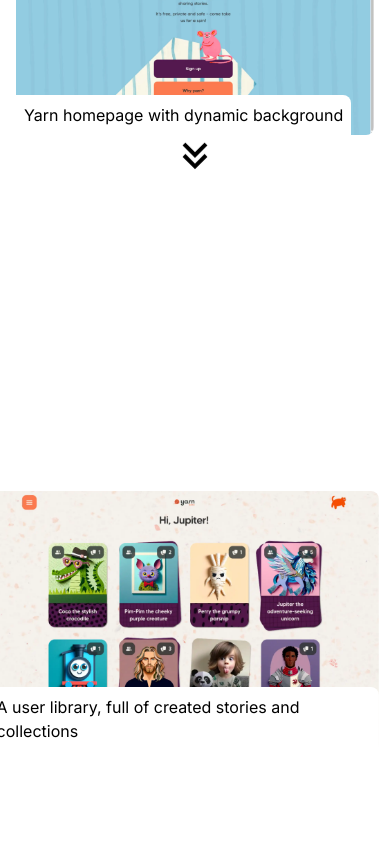
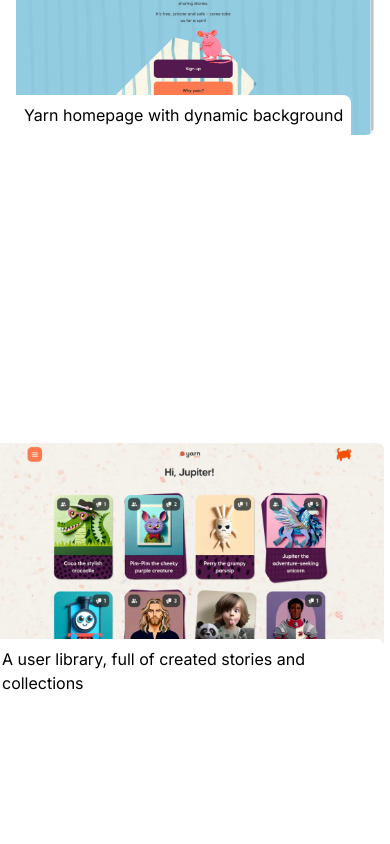
Before and after one commit to Peafield/peafield-dev, a Next.js app: page /portfolio in a window 390 px wide. Shown: the part 980-1824 px from the top of the page. Built offline with nearby package versions, Linux system fonts and the light colour scheme.

Commit message:
Refactor Portfolio and PortfolioCarousel components for improved conditional rendering and layout handling; optimize ScrollToBottom visibility and adjust grid styles for better responsiveness

```diff
--- a/src/components/portfolio/Portfolio.tsx
+++ b/src/components/portfolio/Portfolio.tsx
@@ -2,15 +2,14 @@
 
 import { containerVariants } from "@/constants/constants";
 import { portfolioItems } from "@/data/portfolio";
+import { useUiStore } from "@/store/ui";
+import clsx from "clsx";
 import { motion } from "framer-motion";
-import React, { useEffect, useRef } from "react";
 import PortfolioCarousel from "./PortfolioCarousel";
 import PortfolioContent from "./PortfolioContent";
 import PortfolioContentItem from "./PortfolioContentItem";
 import PortfolioSection from "./PortfolioSection";
 import ScrollToBottom from "./ScrollToBottom";
-import { useUiStore } from "@/store/ui";
-import clsx from "clsx";
 
 const Portfolio = () => {
   const { isMobile } = useUiStore();
@@ -26,7 +25,7 @@ const Portfolio = () => {
           <PortfolioSection>
             <PortfolioContent>
               <PortfolioContentItem item={item} />
-              <ScrollToBottom />
+              {isMobile && <ScrollToBottom />}
             </PortfolioContent>
           </PortfolioSection>
           <PortfolioCarousel images={item.image.images} />
--- a/src/components/portfolio/PortfolioCarousel.tsx
+++ b/src/components/portfolio/PortfolioCarousel.tsx
@@ -55,8 +55,7 @@ const PortfolioCarousel = ({ images }: PortfolioCarouselProps) => {
           ref={gridRef}
           variants={itemVariants}
           className={clsx("grid gap-[3vw]", {
-            "grid-flow-col auto-cols-[min(100vw,calc((100vh-160px)*1.5))]":
-              !isMobile,
+            "grid-flow-col auto-cols-auto": !isMobile,
             "h-full grid grid-flow-row auto-rows-auto ": isMobile,
           })}
           style={!isMobile ? { x } : undefined}
```
